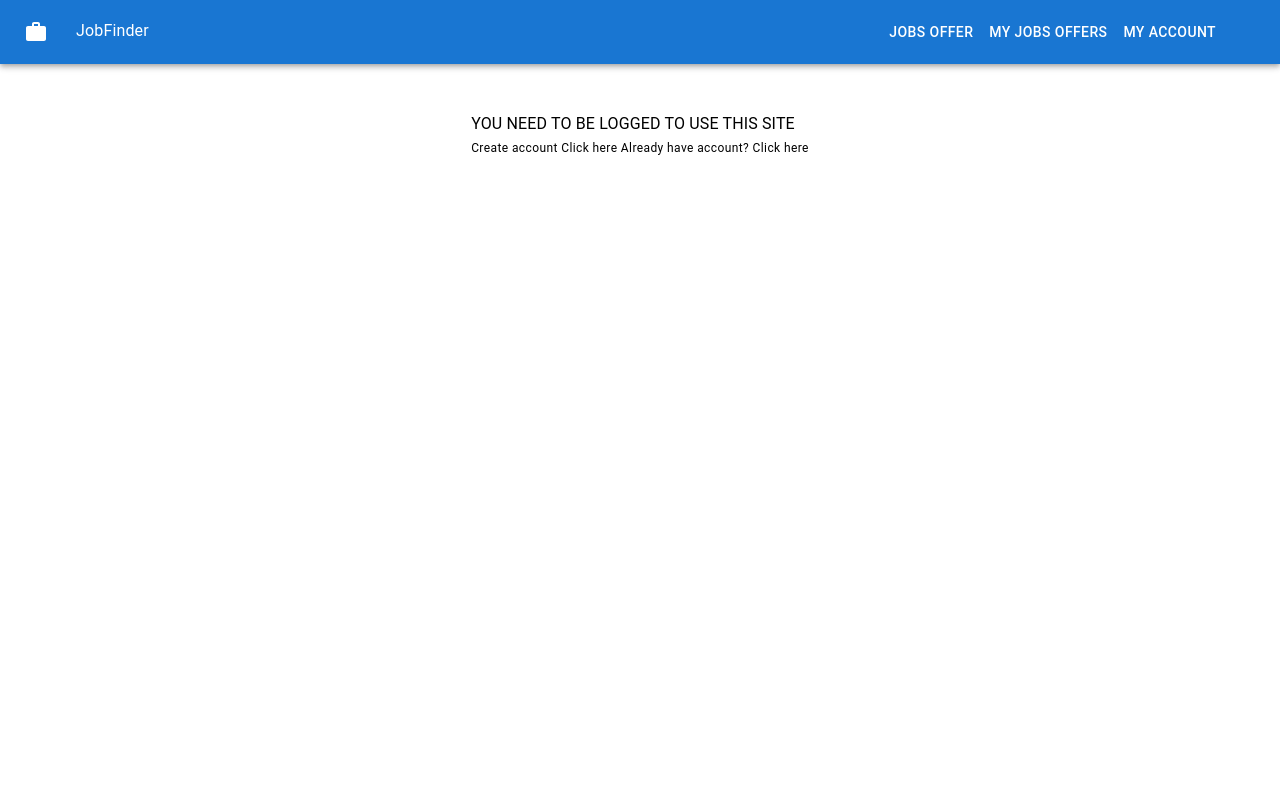
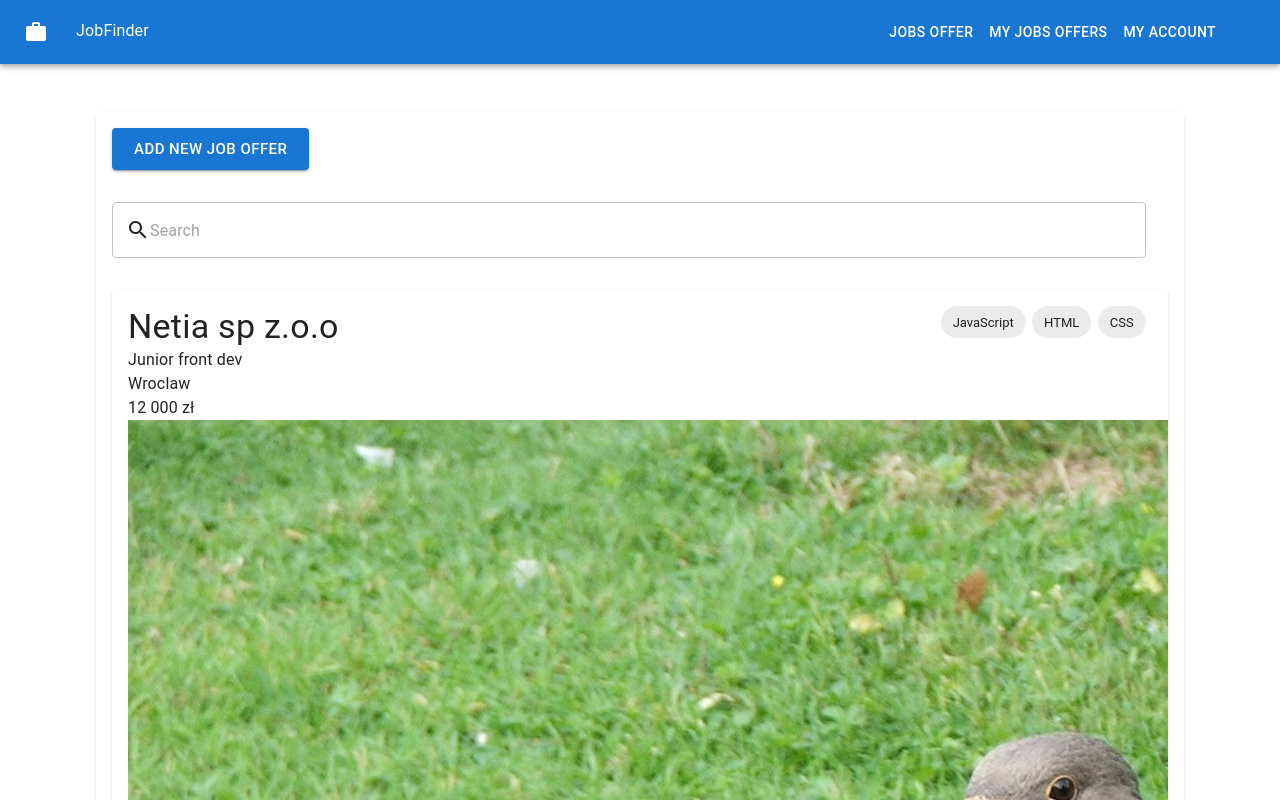
Before and after one commit to AgataFrancik/frontend, a React (Create React App) app: page /userOffers in a window 1280 px wide. Shown: the top 800 px of the page. Built offline with nearby package versions, Linux system fonts and the light colour scheme.

Commit message:
userOffers

```diff
--- a/src/userJobOffer/UserJobOffer.js
+++ b/src/userJobOffer/UserJobOffer.js
@@ -85,7 +85,7 @@ const UserJobOffer = ({ get_user_jobs, isAuthenticated, action }) => {
 
   return (
     <Box width="100%" display="flex" justifyContent="center" marginTop="3rem">
-      { isAuthenticated ? (
+      {/* isAuthenticated ? ( */}
         <Paper sx={{ width: "85%" }}>
           <Link
             to="/addOffer"
@@ -159,7 +159,7 @@ const UserJobOffer = ({ get_user_jobs, isAuthenticated, action }) => {
             ))}
             <video src={video}/>
         </Paper>
-      ) : (
+      {/* }) : (
         <Box>
           <Typography>YOU NEED TO BE LOGGED TO USE THIS SITE</Typography>
           <Typography variant="caption" sx={{ marginTop: "1.5rem" }}>
@@ -182,7 +182,7 @@ const UserJobOffer = ({ get_user_jobs, isAuthenticated, action }) => {
             </Link>
           </Typography>
         </Box>
-      )}
+      )*/}
     </Box>
   );
 };
```
